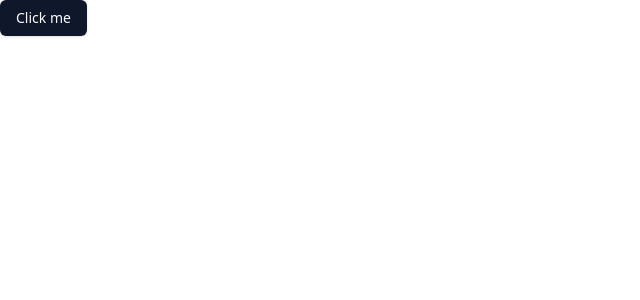
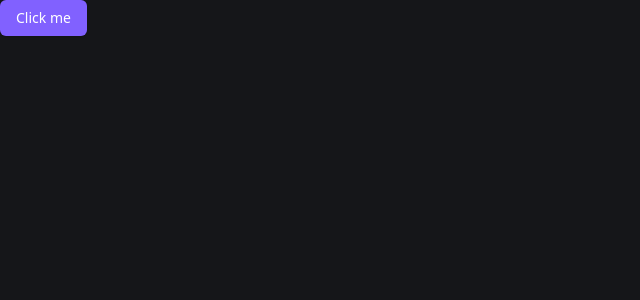
Before and after one commit to AlvaroSena/saas-barbershop, a Next.js app: page / in a window 1280 px wide. Shown: the top 300 px of the page, without its empty margins (0-640 px from the left). Built offline with nearby package versions, Linux system fonts and the light colour scheme.

Commit message:
chore: update shadcn theme

```diff
--- a/src/app/globals.css
+++ b/src/app/globals.css
@@ -3,66 +3,47 @@
 @tailwind utilities;
 
 @layer base {
-  :root {
-    --background: 0 0% 100%;
-    --foreground: 222.2 84% 4.9%;
-    --card: 0 0% 100%;
-    --card-foreground: 222.2 84% 4.9%;
-    --popover: 0 0% 100%;
-    --popover-foreground: 222.2 84% 4.9%;
-    --primary: 222.2 47.4% 11.2%;
-    --primary-foreground: 210 40% 98%;
-    --secondary: 210 40% 96.1%;
-    --secondary-foreground: 222.2 47.4% 11.2%;
-    --muted: 210 40% 96.1%;
-    --muted-foreground: 215.4 16.3% 46.9%;
-    --accent: 210 40% 96.1%;
-    --accent-foreground: 222.2 47.4% 11.2%;
-    --destructive: 0 84.2% 60.2%;
+  .dark {
+    --background: 225 9% 9%;
+    --foreground: 210 40% 98%;
+
+    --card: 228 9% 11%;
+    --card-foreground: 210 40% 98%;
+
+    --popover: 228 9% 11%;
+    --popover-foreground: 210 40% 98%;
+
+    --primary: 252 100% 69%;
+    --primary-foreground: 0 0% 100%;
+
+    --secondary: 228 6% 16%;
+    --secondary-foreground: 210 40% 98%;
+
+    --muted: 228 6% 16%;
+    --muted-foreground: 215 20.2% 65.1%;
+
+    --accent: 228 6% 16%;
+    --accent-foreground: 210 40% 98%;
+
+    --destructive: 0 84% 60%;
     --destructive-foreground: 210 40% 98%;
-    --border: 214.3 31.8% 91.4%;
-    --input: 214.3 31.8% 91.4%;
-    --ring: 222.2 84% 4.9%;
-    --chart-1: 12 76% 61%;
-    --chart-2: 173 58% 39%;
-    --chart-3: 197 37% 24%;
-    --chart-4: 43 74% 66%;
-    --chart-5: 27 87% 67%;
-    --radius: 0.5rem
-  }
-  .dark {
-    --background: 222.2 84% 4.9%;
-    --foreground: 210 40% 98%;
-    --card: 222.2 84% 4.9%;
-    --card-foreground: 210 40% 98%;
-    --popover: 222.2 84% 4.9%;
-    --popover-foreground: 210 40% 98%;
-    --primary: 210 40% 98%;
-    --primary-foreground: 222.2 47.4% 11.2%;
-    --secondary: 217.2 32.6% 17.5%;
-    --secondary-foreground: 210 40% 98%;
-    --muted: 217.2 32.6% 17.5%;
-    --muted-foreground: 215 20.2% 65.1%;
-    --accent: 217.2 32.6% 17.5%;
-    --accent-foreground: 210 40% 98%;
-    --destructive: 0 62.8% 30.6%;
-    --destructive-foreground: 210 40% 98%;
-    --border: 217.2 32.6% 17.5%;
-    --input: 217.2 32.6% 17.5%;
+
+    --border: 228 6% 16%;
+    --input: 228 6% 16%;
     --ring: 212.7 26.8% 83.9%;
-    --chart-1: 220 70% 50%;
-    --chart-2: 160 60% 45%;
-    --chart-3: 30 80% 55%;
-    --chart-4: 280 65% 60%;
-    --chart-5: 340 75% 55%
+
+    --radius: 0.5rem;
   }
 }
 
 @layer base {
   * {
-    @apply border-border;
+    @apply border-border antialiased;
+  }
+  html {
+    @apply h-full;
   }
   body {
-    @apply bg-background text-foreground;
+    @apply h-full bg-background text-foreground;
   }
 }
--- a/src/app/layout.tsx
+++ b/src/app/layout.tsx
@@ -13,7 +13,7 @@
   children: React.ReactNode;
 }>) {
   return (
-    <html lang="en">
+    <html lang="en" className="dark">
       <body className={`antialiased`}>{children}</body>
     </html>
   );
```
